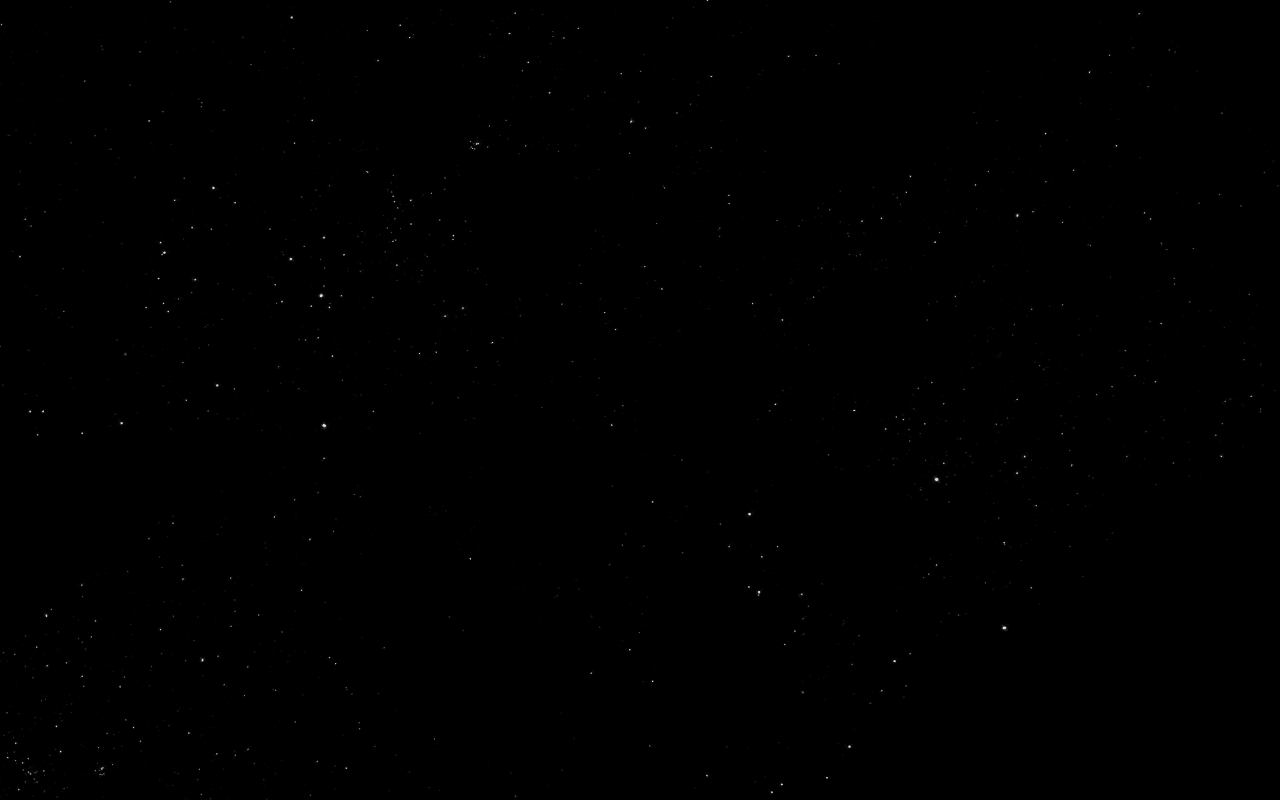
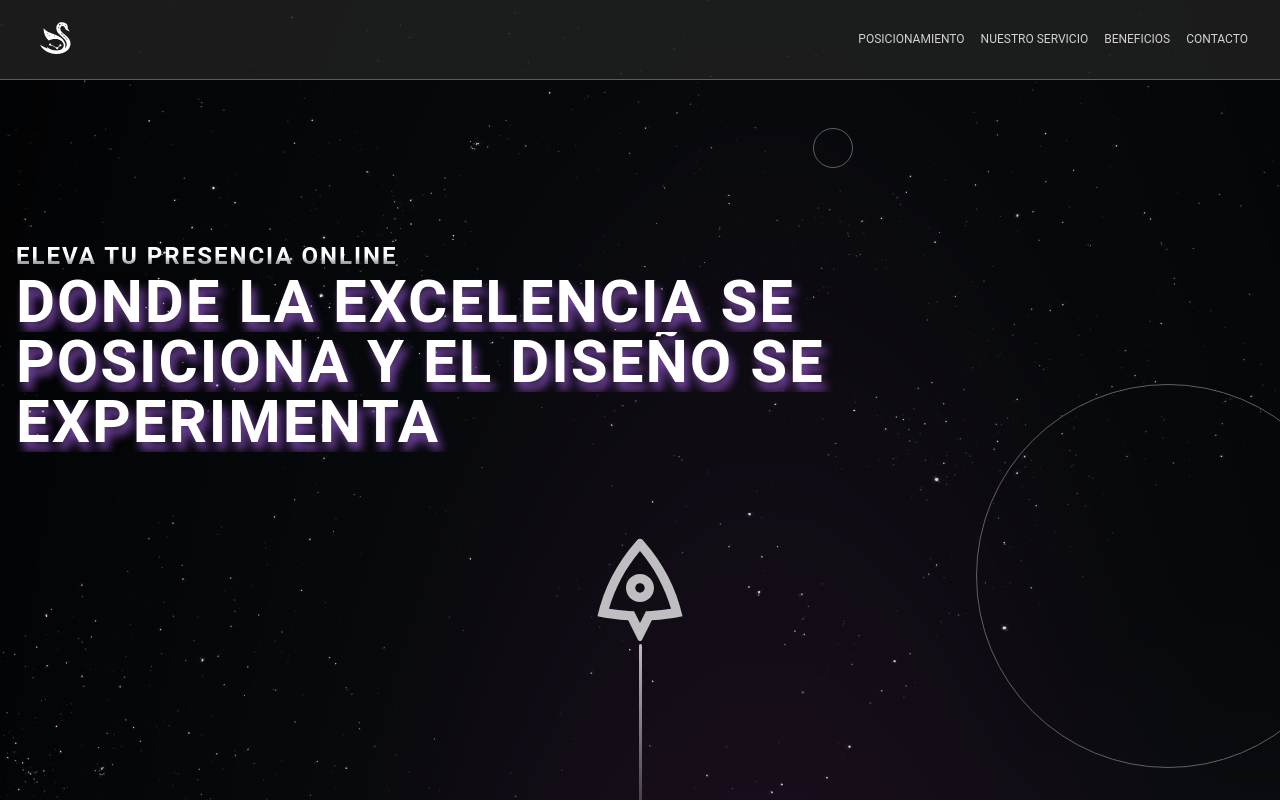
Before and after one commit to Sanchezguidorl/zenit-landing-page, a Next.js app: page / in a window 1280 px wide. Shown: the top 800 px of the page. Built offline with nearby package versions, Linux system fonts and the light colour scheme.

Commit message:
Se precargan estilos

```diff
--- a/app/layout.tsx
+++ b/app/layout.tsx
@@ -1,4 +1,4 @@
-
+import "./globals.css"
 import BgStars from "./src/components/layouts/BgStars";
 import BgEffectContainer from "./src/components/layouts/BgEffectContainer";
 import GoogleAdsTag from "./src/components/layouts/GoogleAds";
@@ -61,9 +61,8 @@ export default function RootLayout({
   return (
     <html lang="en">
       <head>
-      <link rel="preload" href="/globals.css" as="style" />
-      <link rel="preload" href="/Header.css" as="style" />
-      <link rel="preload" href="/Presentation.css" as="style" />
+        <link rel="stylesheet" href="/Header.css" />
+        <link rel="stylesheet" href="/Presentation.css" />
       </head>
       <body className="relative">
         <BgStars/>
--- a/next.config.mjs
+++ b/next.config.mjs
@@ -1,4 +1,10 @@
+import NextBundleAnalyzer from '@next/bundle-analyzer';
+
 /** @type {import('next').NextConfig} */
 const nextConfig = {};
 
-export default nextConfig;
+const withBundleAnalyzer = NextBundleAnalyzer({
+    enabled: process.env.ANALYZE === 'true',
+});
+
+export default withBundleAnalyzer(nextConfig);
```
Also changed, not shown: package.json (+8 -7 lines), app/globals.css (renamed from public/globals.css), 1 other file (tests, documents, lock files or other folders).
